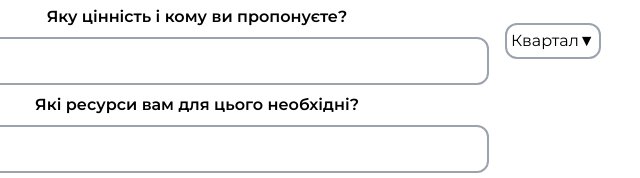
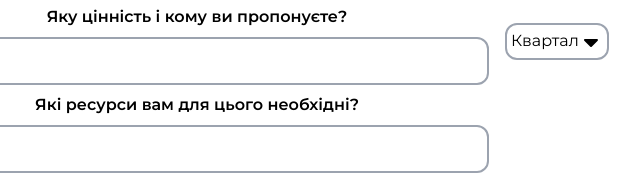
Before and after one commit to YuriiRG/goiteens-startup-form, an Astro site: page / in a window 1280 px wide. Shown: the part 339-517 px from the top of the page, 459-1099 px from the left. Built offline with nearby package versions, Linux system fonts and the light colour scheme; Astro itself is replaced by a stand-in of ours.

Commit message:
Fix colors and add an icon to the select

```diff
--- a/src/components/MainForm.tsx
+++ b/src/components/MainForm.tsx
@@ -126,9 +126,29 @@ export default function MainForm() {
         </div>
         <div className="flex w-0 flex-grow flex-col items-start justify-center pl-4">
           <Select.Root defaultValue={dateTypes[0].id} required name="dateType">
-            <Select.Trigger className="rounded-xl border-2 border-gray-400 p-1">
+            <Select.Trigger className="flex items-center rounded-xl border-2 border-gray-400 p-1">
               <Select.Value />
-              <Select.Icon>▼</Select.Icon>
+              <Select.Icon>
+                <svg
+                  xmlns="http://www.w3.org/2000/svg"
+                  className="inline"
+                  width={24}
+                  height={24}
+                  viewBox="0 0 24 24"
+                  stroke-width={2}
+                  stroke="currentColor"
+                  fill="none"
+                  strokeLinecap="round"
+                  strokeLinejoin="round"
+                >
+                  <path stroke="none" d="M0 0h24v24H0z" fill="none"></path>
+                  <path
+                    d="M18 9c.852 0 1.297 .986 .783 1.623l-.076 .084l-6 6a1 1 0 0 1 -1.32 .083l-.094 -.083l-6 -6l-.083 -.094l-.054 -.077l-.054 -.096l-.017 -.036l-.027 -.067l-.032 -.108l-.01 -.053l-.01 -.06l-.004 -.057v-.118l.005 -.058l.009 -.06l.01 -.052l.032 -.108l.027 -.067l.07 -.132l.065 -.09l.073 -.081l.094 -.083l.077 -.054l.096 -.054l.036 -.017l.067 -.027l.108 -.032l.053 -.01l.06 -.01l.057 -.004l12.059 -.002z"
+                    strokeWidth={0}
+                    fill="currentColor"
+                  ></path>
+                </svg>
+              </Select.Icon>
             </Select.Trigger>
             <Select.Portal>
               <Select.Content className="select-none overflow-hidden rounded-xl border-2 border-gray-400 bg-white dark:bg-gray-800">
@@ -139,7 +159,7 @@ export default function MainForm() {
                       <Select.Item
                         key={id}
                         value={id}
-                        className="border-b border-gray-300 px-2 py-1 focus:bg-gray-100 focus:outline-none dark:focus:bg-gray-700"
+                        className="border-b border-gray-300 px-2 py-1 focus:bg-gray-100 focus:outline-none dark:border-gray-500 dark:focus:bg-gray-700"
                       >
                         <Select.ItemText>{text}</Select.ItemText>
                       </Select.Item>
```
